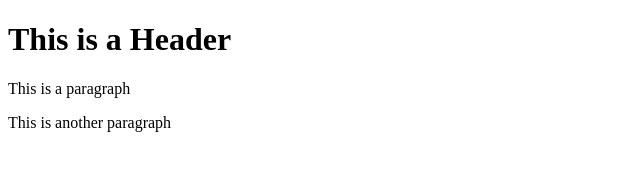
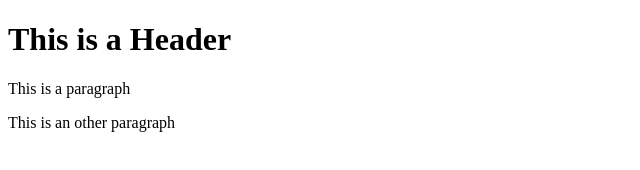
Before and after one commit to raziyanur/git-test, a plain HTML site: page index.html in a window 1280 px wide. Shown: the full height of the page, 0-640 px from the left. Drawn offline with Linux system fonts and the light colour scheme.

Commit message:
Forth commit

```diff
--- a/index.html
+++ b/index.html
@@ -3,6 +3,6 @@
     <body>
         <h1>This is a Header</h1>
         <p>This is a paragraph</p>
-        <p>This is another paragraph</p>
+        <p>This is an other paragraph</p>
     </body>
 </html>
```
